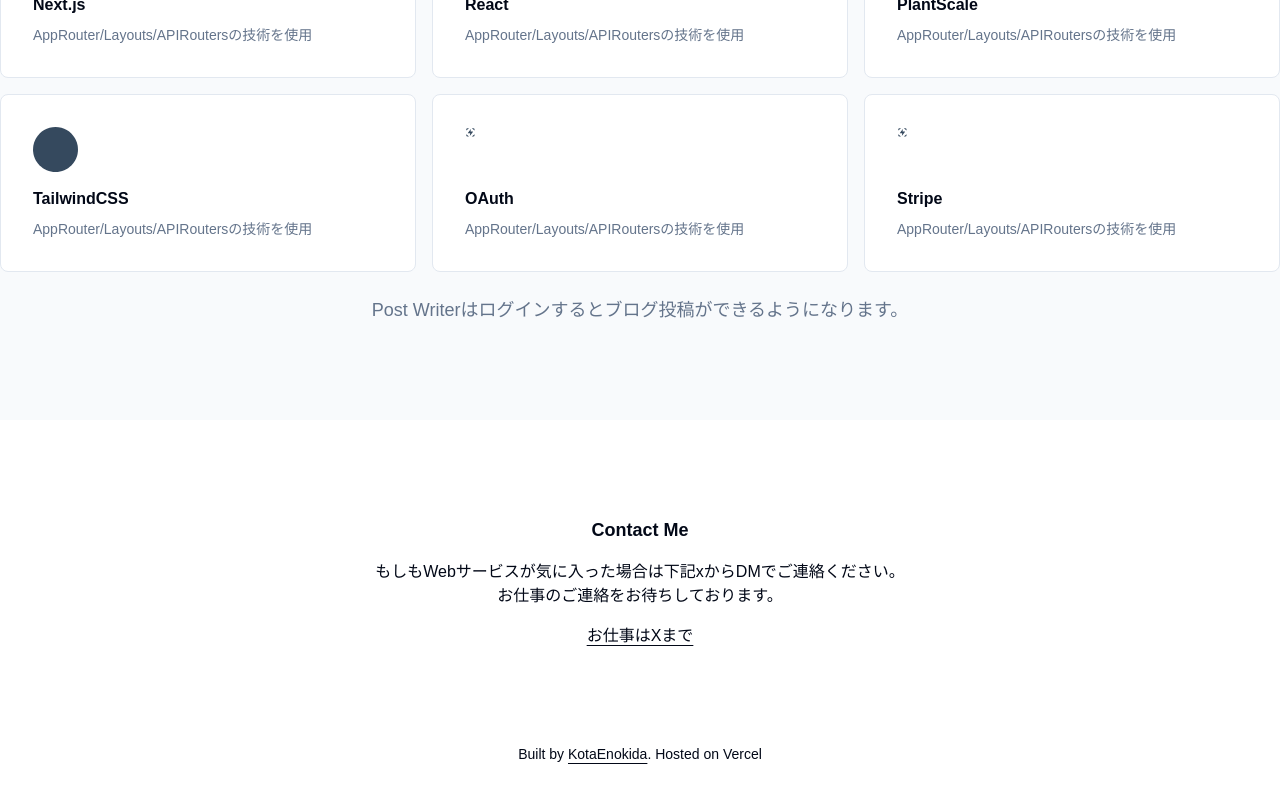
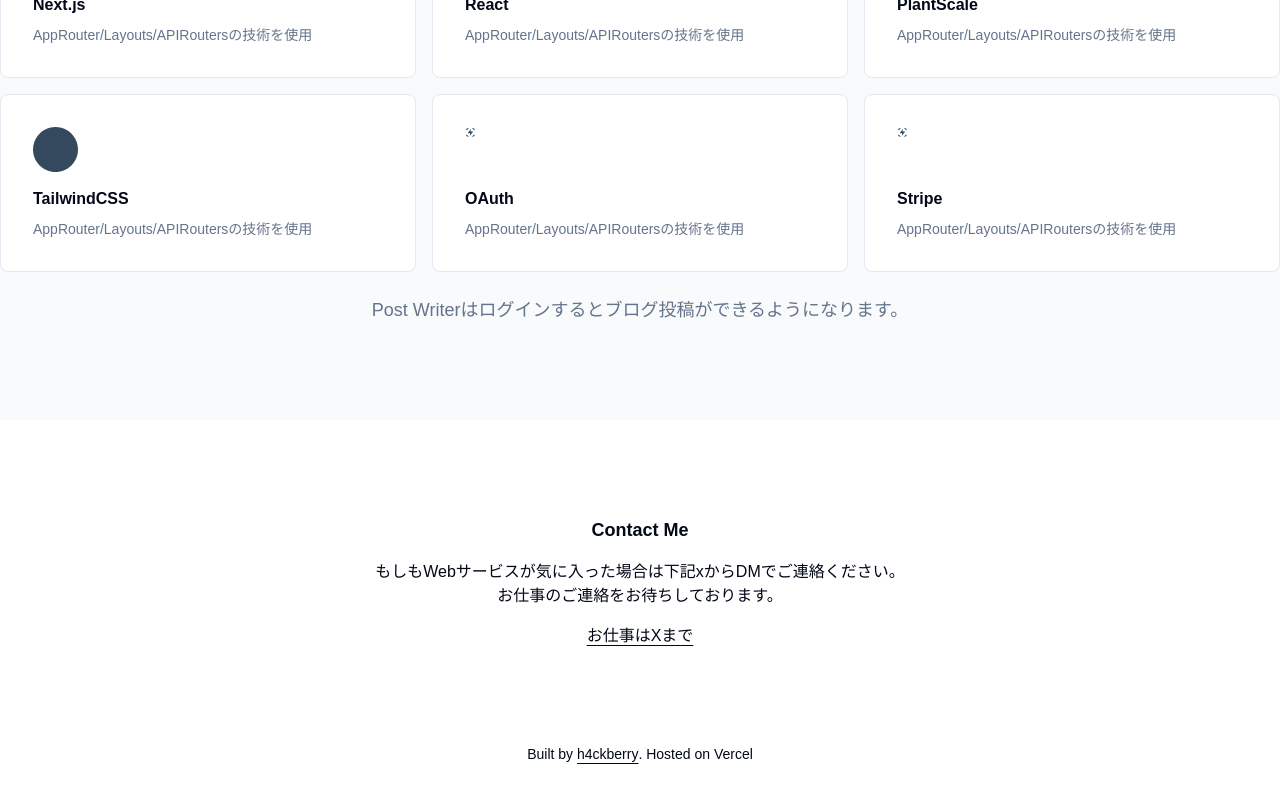
Before and after one commit to h4ckberry/blog-nextjs, a Next.js app: page / in a window 1280 px wide. Shown: the part 880-1680 px from the top of the page. Built offline with nearby package versions, Linux system fonts and the light colour scheme.

Commit message:
Edit footer

```diff
--- a/components/site-footer.tsx
+++ b/components/site-footer.tsx
@@ -8,7 +8,7 @@
         <p className="text-center text-sm md:text:left">
           Built by {''}
           <Link href={siteConfig.links.x} className="underline underline-offset-4 font-medium">
-            KotaEnokida
+            h4ckberry
           </Link>
           . Hosted on {''}
           <Link href={'https//vercel.com'}>Vercel</Link>
```
